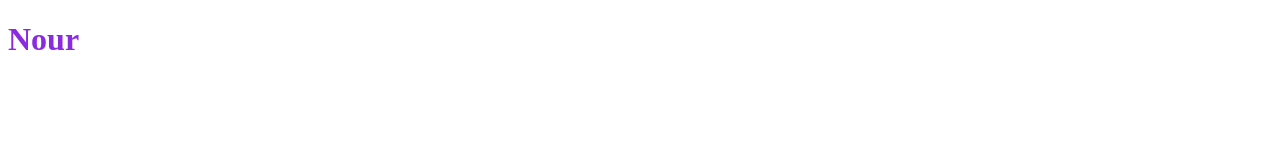
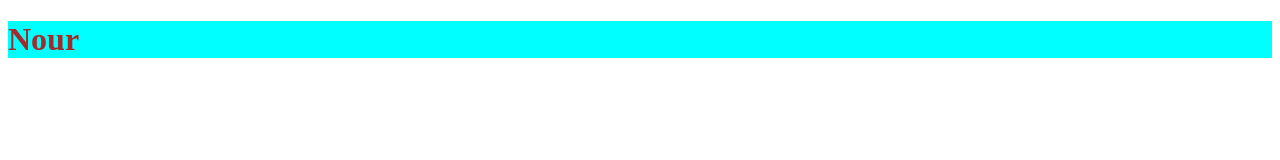
Before and after one commit to nourdesign932-ux/myproject, a plain HTML site: page index.html in a window 1280 px wide. Drawn offline with Linux system fonts and the light colour scheme.

Commit message:
Background

```diff
--- a/style.css
+++ b/style.css
@@ -1,4 +1,4 @@
 h1 {
-color:blueviolet;
-
+color:brown;
+background-color: aqua;
 }
```
